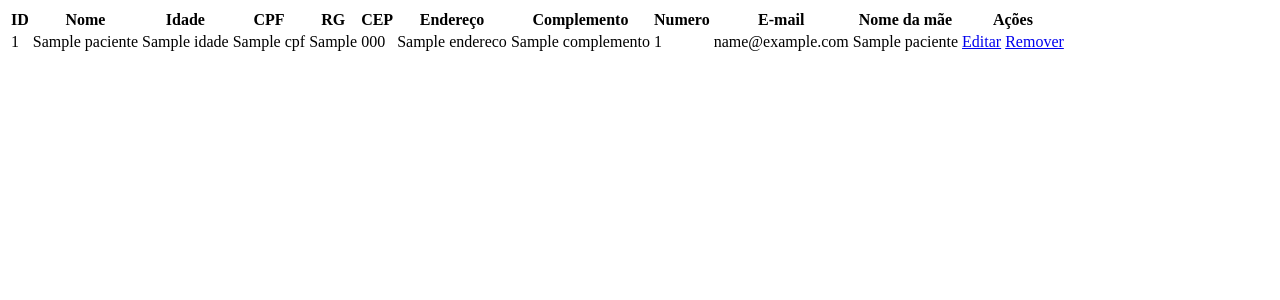
After one commit to the-oliveira/SimuLab, a Flask app: template src/Web/templates/pacientes.html in a window 1280 px wide. The commit adds this page. Shown: the top 300 px of the page. Run offline with Flask 3, Linux system fonts and the light colour scheme; the template is opened without the code that fills it: most values are stand-ins (such as "Sample title", 1, 10 or a date in 2020); parts of the project's set-up code (start-up, migrations or seed data) failed here and were passed over.

Commit message:
Finalizando o código Flask
Adicionando os endpoints que faltavam, também comecei a estruturar as paginas html da aplicação.

```diff
--- a/main.py
+++ b/main.py
@@ -1,9 +1,3 @@
 from Classes import paciente
 from Classes import exame
 from src.BancoDados.dbConfig import conectar_bd, consultar_dados, executar_query
-from src.Classes import consulta_pac
-from mysql.connector import Error
-
-
-
-consulta_pac.consultar_pacientes_cpf('123456')
--- a/src/Web/app.py
+++ b/src/Web/app.py
@@ -127,6 +127,37 @@ def delete_paciente(id):
         return jsonify({'erro':f'Erro ao excluir paciente{e}'}), 500
 
 
+@app.route('/web/pacientes', methods=['GET'])
+def  list_pac():
+    try:
+        lista_pacientes = pac.Paciente.buscar_todos()
+
+        return render_template('pacientes.html', pacientes = lista_pacientes)
+
+    except Exception as e:
+        return jsonify({'erro':f'erro ao listar pacientes {e}'}), 500
+
+
+@app.route('/web/pacientes/novo', methods=['GET'])
+def novo_pac():
+    try:
+        return render_template('form_paciente.html')
+
+    except Exception as e:
+        return jsonify({'erro':f'erro ao cadastrar novo paciente {e}'}), 500
+
+
+@app.route('/web/pacientes/editar/<int:id>', methods=['GET'])
+def editar_pac(id):
+    try:
+        buscar_paciente = pac.Paciente.buscar_por_id(id)
+        if buscar_paciente:
+            return render_template('form_paciente.html', paciente = buscar_paciente)
+        else:
+            return 'Paciente não encontrado', 404
+
+    except Exception as e:
+        return jsonify({'erro':f'erro ao cadastrar novo paciente {e}'}), 500
 
 
 
--- /dev/null
+++ b/src/Web/templates/pacientes.html
@@ -0,0 +1,51 @@
+<!DOCTYPE html>
+<html lang="pt-BR">
+<head>
+    <meta charset="UTF-8">
+    <meta name="viewport" content="width=device-width, initial-scale=1.0">
+    <title>SimuLab - Pacientes</title>
+</head>
+<body>
+    <table>
+        <thead>
+            <tr>
+                <th>ID</th>
+                <th>Nome</th>
+                <th>Idade</th>
+                <th>CPF</th>
+                <th>RG</th>
+                <th>CEP</th>
+                <th>Endereço</th>
+                <th>Complemento</th>
+                <th>Numero</th>
+                <th>E-mail</th>
+                <th>Nome da mãe</th>
+                <th colspan="2">Ações</th>
+            </tr>
+        </thead>
+        <tbody>
+            {% for paciente in pacientes %}
+            <tr>
+                <td>{{paciente.id}}</td>
+                <td>{{paciente.nome}}</td>
+                <td>{{paciente.idade}}</td>
+                <td>{{paciente.cpf}}</td>
+                <td>{{paciente.rg}}</td>
+                <td>{{paciente.cep}}</td>
+                <td>{{paciente.endereco}}</td>
+                <td>{{paciente.complemento}}</td>
+                <td>{{paciente.num_casa}}</td>
+                <td>{{paciente.email}}</td>
+                <td>{{paciente.nome_mae}}</td>
+                <td>
+                    <a href="/web/pacientes/editar/{{ paciente.id }}">Editar</a>
+                </td>
+                <td>
+                    <a href="/web/pacientes/remover/{{ paciente.id }}">Remover</a>
+                </td>
+            </tr>
+            {% endfor %}
+        </tbody>
+    </table>
+</body>
+</html>
```
Also changed, not shown: src/Web/templates/form_paciente.html (+67 -1 lines).
